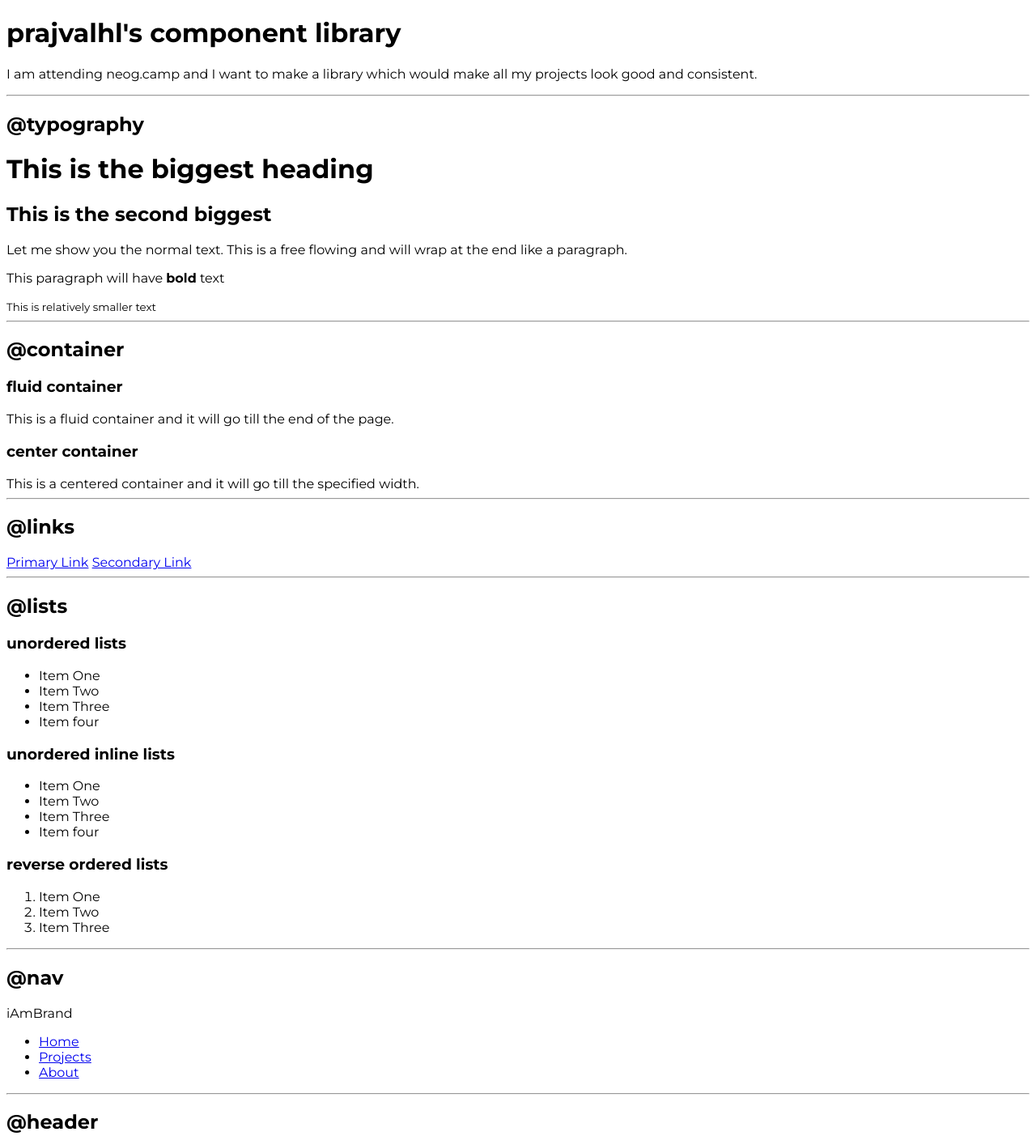
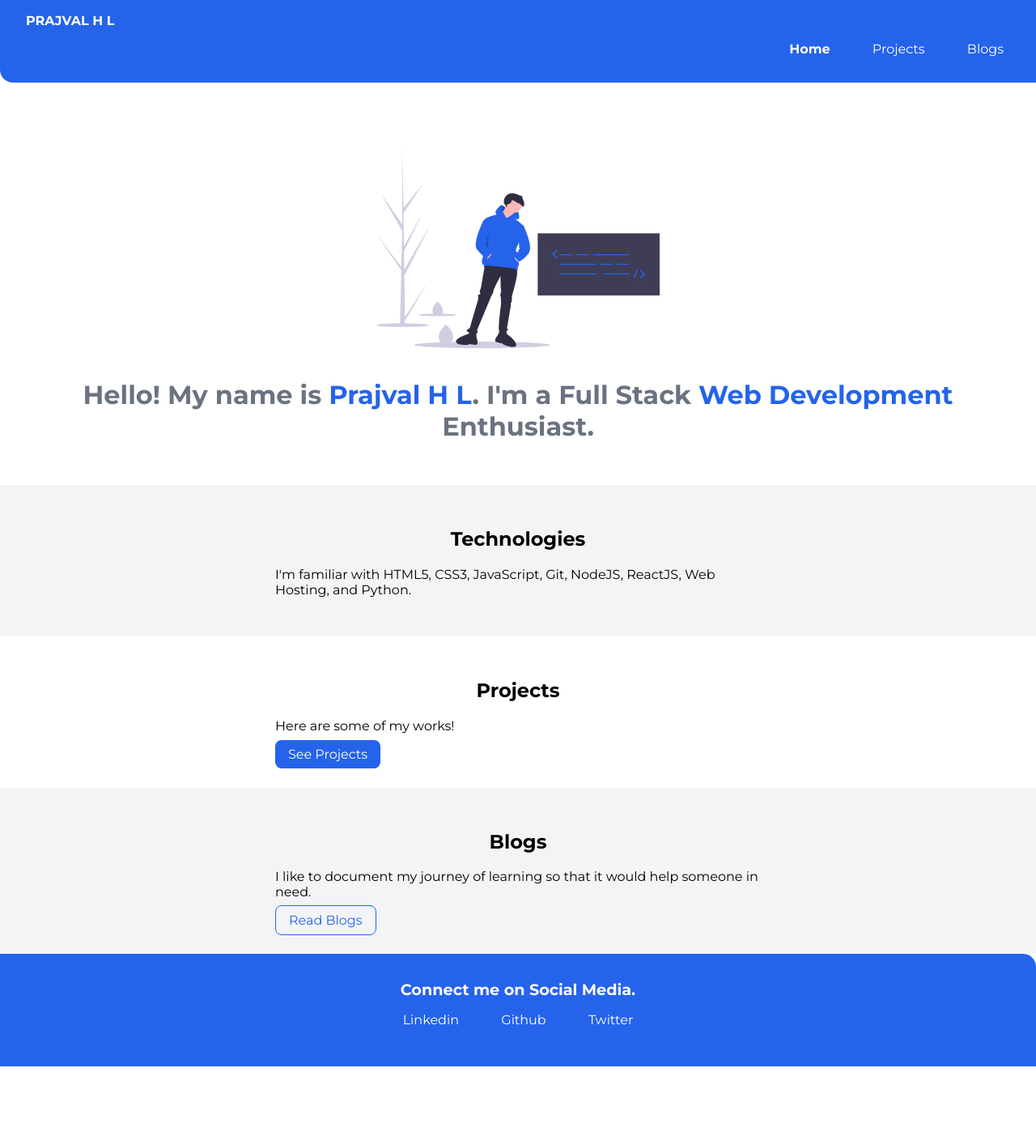
Before and after one commit to prajvalhl/prajval-portfolio, a plain HTML site: page index.html in a window 1280 px wide. Shown: the top 1403 px of the page at 81% size. After the commit the page ends 1317 px from the top, so only its background shows below. Drawn offline with Linux system fonts and the light colour scheme.

Commit message:
feat: added new info to the profile

```diff
--- a/index.html
+++ b/index.html
@@ -3,122 +3,76 @@
   <head>
     <meta charset="UTF-8" />
     <meta name="viewport" content="width=device-width, initial-scale=1.0" />
-    <title>Component Library</title>
-    <link rel="stylesheet" href="styles.css" />
+    <title>Home | Prajval</title>
+    <link rel="stylesheet" href="/styles/style.css" />
   </head>
   <body>
-    <h1>prajvalhl's component library</h1>
-    <p>
-      I am attending neog.camp and I want to make a library which would make all
-      my projects look good and consistent.
-    </p>
-    <hr />
-    <h2>@typography</h2>
-
-    <h1>This is the biggest heading</h1>
-    <h2>This is the second biggest</h2>
-    <p>
-      Let me show you the normal text. This is a free flowing and will wrap at
-      the end like a paragraph.
-    </p>
-    <p>This paragraph will have <strong>bold</strong> text</p>
-    <small>This is relatively smaller text</small>
-    <hr />
-
-    <h2>@container</h2>
-
-    <h3>fluid container</h3>
-    <div>
-      This is a fluid container and it will go till the end of the page.
-    </div>
-
-    <h3>center container</h3>
-    <div>
-      This is a centered container and it will go till the specified width.
-    </div>
-    <hr />
-
-    <h2>@links</h2>
-
-    <a href="#">Primary Link</a>
-    <a href="#">Secondary Link</a>
-
-    <hr />
-
-    <h2>@lists</h2>
-    <h3>unordered lists</h3>
-    <ul>
-      <li>Item One</li>
-      <li>Item Two</li>
-      <li>Item Three</li>
-      <li>Item four</li>
-    </ul>
-
-    <h3>unordered inline lists</h3>
-    <ul>
-      <li>Item One</li>
-      <li>Item Two</li>
-      <li>Item Three</li>
-      <li>Item four</li>
-    </ul>
-
-    <h3>reverse ordered lists</h3>
-    <ol>
-      <li>Item One</li>
-      <li>Item Two</li>
-      <li>Item Three</li>
-    </ol>
-
-    <hr />
-
-    <h2>@nav</h2>
-
-    <nav>
-      <div>iAmBrand</div>
-      <ul>
-        <li><a href="#">Home</a></li>
-        <li><a href="#">Projects</a></li>
-        <li><a href="#">About</a></li>
+    <nav class="container navigation">
+      <div class="nav-brand">
+        <a class="link" href="index.html">PRAJVAL H L</a>
+      </div>
+      <ul class="list-non-bullet">
+        <li class="list-item-inline">
+          <a class="link link-active" href="#">Home</a>
+        </li>
+        <li class="list-item-inline">
+          <a class="link" href="projects.html">Projects</a>
+        </li>
+        <li class="list-item-inline">
+          <a class="link" href="blogs.html">Blogs</a>
+        </li>
       </ul>
     </nav>
-
-    <hr />
-
-    <h2>@header</h2>
-
-    <header>
-      <img src="images/hero-img.svg" alt="" />
-      <h1>heading inside hero</h1>
+    <header class="hero">
+      <img class="hero-img" src="/images/hero-main.svg" alt="" />
+      <h1 class="hero-heading">
+        Hello! My name is <span class="primary-color">Prajval H L</span>. I'm a
+        Full Stack
+        <span class="primary-color">Web Development</span> Enthusiast.
+      </h1>
     </header>
-
-    <hr />
-
-    <h2>@sections</h2>
-
-    <section>
-      <h3>off white section</h3>
-      <p>This will have gray background</p>
+    <section class="section ow">
+      <div class="container container-center">
+        <h1>Technologies</h1>
+        <p>
+          I'm familiar with HTML5, CSS3, JavaScript, Git, NodeJS, ReactJS, Web
+          Hosting, and Python.
+        </p>
+      </div>
     </section>
-
-    <section>
-      <h3>white section</h3>
-      <p>This will have white background</p>
+    <section class="section">
+      <div class="container container-center">
+        <h1>Projects</h1>
+        <p>Here are some of my works!</p>
+        <a href="projects.html" class="link link-primary">See Projects</a>
+      </div>
     </section>
-
-    <hr />
-
-    <h2>@footer</h2>
-
-    <footer>
-      <div>Some small heading inside footer.</div>
-      <ul>
-        <li>socialOne</li>
-        <li>socialTwo</li>
-        <li>socialThree</li>
-        <li>socialFour</li>
+    <section class="section ow">
+      <div class="container container-center">
+        <h1>Blogs</h1>
+        <p>
+          I like to document my journey of learning so that it would help
+          someone in need.
+        </p>
+        <a href="blogs.html" class="link link-secondary">Read Blogs</a>
+      </div>
+    </section>
+    <footer class="footer">
+      <div class="footer-header">Connect me on Social Media.</div>
+      <ul class="social-links list-non-bullet">
+        <li class="list-item-inline">
+          <a class="link" href="https://www.linkedin.com/in/hlprajval/"
+            >Linkedin</a
+          >
+        </li>
+        <li class="list-item-inline">
+          <a class="link" href="https://github.com/prajvalhl">Github</a>
+        </li>
+        <li class="list-item-inline">
+          <a class="link" href="https://twitter.com/prajvalhl">Twitter</a>
+        </li>
       </ul>
     </footer>
-
     <!-- <footer style="padding-bottom: 30vh"></footer> -->
   </body>
 </html>
--- /dev/null
+++ b/styles/style.css
@@ -0,0 +1,142 @@
+@import url("https://fonts.googleapis.com/css2?family=Montserrat:wght@400;700&display=swap");
+
+/* CSS variable */
+:root {
+  --primary-color: #2563eb;
+  --dark-gray: #6b7280;
+  --off-white: #f3f4f6;
+}
+
+body {
+  font-family: "Montserrat", sans-serif;
+  margin: 0;
+}
+
+hr {
+  margin: 2rem 0rem;
+}
+
+.container {
+  padding: 0rem 1rem;
+}
+
+.container-center {
+  max-width: 600px;
+  margin: auto;
+}
+
+/* links */
+.link {
+  text-decoration: none;
+  padding: 0.5rem 1rem;
+}
+
+.link-primary {
+  background-color: var(--primary-color);
+  color: white;
+  border-radius: 0.5rem;
+}
+
+.link-secondary {
+  color: var(--primary-color);
+  border: 1px solid var(--primary-color);
+  border-radius: 0.5rem;
+}
+
+.link-active {
+  font-weight: bold;
+}
+
+/* lists */
+.list-non-bullet {
+  list-style: none;
+}
+
+.list-item-inline {
+  display: inline;
+  padding: 0rem 0.5rem;
+}
+
+/* navigation */
+
+.navigation {
+  background-color: var(--primary-color);
+  color: white;
+  padding: 1rem;
+  border-bottom-left-radius: 1rem;
+}
+
+.navigation .nav-brand {
+  font-weight: bold;
+}
+
+.navigation a {
+  color: white;
+}
+
+.navigation ul {
+  text-align: right;
+}
+
+/* header */
+.hero {
+  padding: 2rem;
+  padding-top: 5rem;
+}
+
+.primary-color {
+  color: var(--primary-color);
+}
+
+.hero .hero-img {
+  max-width: 350px;
+  display: block;
+  margin: auto;
+}
+
+.hero .hero-heading {
+  padding-top: 1rem;
+  color: var(--dark-gray);
+  text-align: center;
+}
+
+/* sections */
+.section {
+  padding: 2rem;
+}
+
+.section h1 {
+  text-align: center;
+}
+
+.ow {
+  background-color: var(--off-white);
+}
+
+/* footer */
+.footer {
+  background-color: var(--primary-color);
+  padding: 2rem 1rem;
+  text-align: center;
+  color: white;
+  border-top-right-radius: 1rem;
+}
+
+.footer .link {
+  color: white;
+}
+
+.footer ul {
+  padding-inline-start: 0px;
+}
+
+.footer .footer-header {
+  font-weight: bold;
+  font-size: larger;
+}
+
+/* article spacing */
+
+.article-space {
+  padding: 2rem 0rem;
+}
```
Also changed, not shown: blogs.html (added, +40 -0 lines), lib/components.html (added, +129 -0 lines), projects.html (added, +143 -0 lines), images/hero-blog-old.svg (added), images/hero-blog.svg (added), images/hero-main-old.svg (renamed from images/hero-img.svg), images/hero-main.svg (added), images/hero-projects-old.svg (added), images/hero-projects.svg (added).
